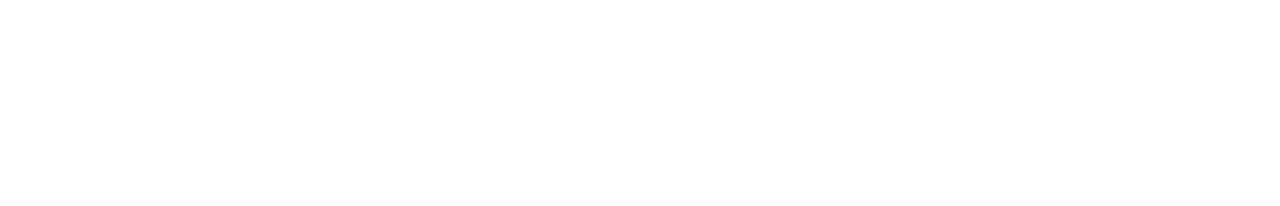
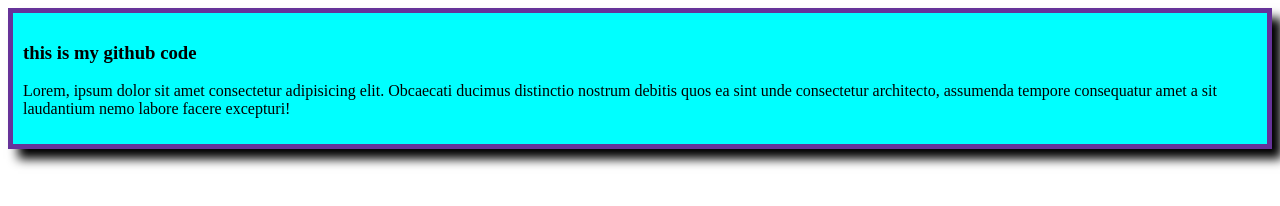
Before and after one commit to Habib126/My-fast-blog-repo, a plain HTML site: page index.html in a window 1280 px wide. Drawn offline with Linux system fonts and the light colour scheme.

Commit message:
my fast blog

```diff
--- a/index.html
+++ b/index.html
@@ -5,7 +5,17 @@
     <meta charset="UTF-8">
     <meta name="viewport" content="width=device-width, initial-scale=1.0">
     <title>My fast bog repo</title>
+    <link rel="stylesheet" href="styles/blog.css">
 </head>
+<div>
+    <h3>this is my github code</h3>
+
+    <p>Lorem, ipsum dolor sit amet consectetur adipisicing elit. Obcaecati ducimus distinctio nostrum debitis quos ea
+        sint unde consectetur architecto, assumenda tempore consequatur amet a sit laudantium nemo labore facere
+        excepturi!</p>
+</div>
+
+
 
 <body>
 
--- /dev/null
+++ b/styles/blog.css
@@ -0,0 +1,7 @@
+div {
+    background-color: aqua;
+    border: 5px solid rebeccapurple;
+    box-shadow: 10px 10px 10px;
+    padding: 10px;
+    text-justify: auto;
+}
```
